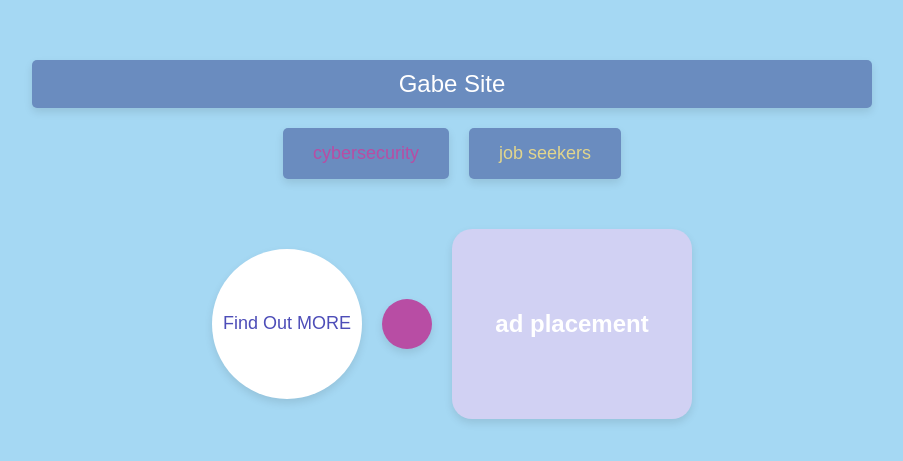
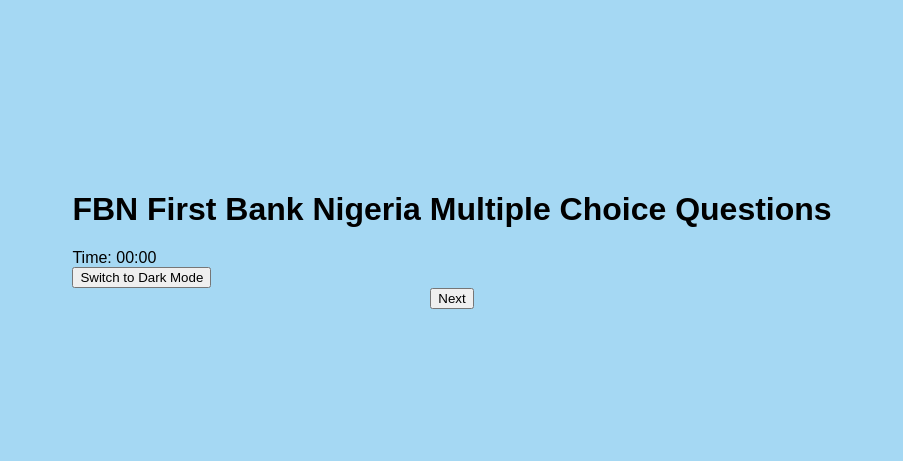
Before and after one commit to Codetoader/fbn-mcq, a plain HTML site: page index.html in a window 1280 px wide. Shown: the part 161-622 px from the top of the page, without its empty margins (188-1091 px from the left). Drawn offline with Linux system fonts and the light colour scheme.

Commit message:
Update index.html

```diff
--- a/index.html
+++ b/index.html
@@ -3,26 +3,23 @@
 <head>
     <meta charset="UTF-8">
     <meta name="viewport" content="width=device-width, initial-scale=1.0">
-    <title>Gabe Site</title>
+    <title>FBN First Bank Nigeria MCQ Quiz</title>
     <link rel="stylesheet" href="styles.css">
 </head>
 <body>
-    <header>
-        Gabe Site
-    </header>
-    <main>
-        <a href="#" class="link cybersecurity">cybersecurity</a>
-        <a href="#" class="link job-seekers">job seekers</a>
-    </main>
-    <section class="bottom-section">
-        <div class="circle large-circle">
-            <div class="circle-text">Find Out MORE</div>
-        </div>
-        <div class="circle small-circle"></div>
-        <div class="ad-placement">
-            <a href="#">ad placement</a>
-        </div>
-    </section>
+    <div id="quiz-container">
+        <h1>FBN First Bank Nigeria Multiple Choice Questions</h1>
+        <div id="timer">Time: 00:00</div>
+        <div id="question"></div>
+        <div id="options"></div>
+        <button id="mode-toggle" onclick="toggleMode()">Switch to Dark Mode</button>
+    </div>
+    <div id="popup">
+        <div id="popup-message"></div>
+        <div id="explanation"></div>
+        <button id="next-button" onclick="nextQuestion()">Next</button>
+    </div>
+    <div id="overlay"></div>
     <script src="script.js"></script>
 </body>
 </html>
```
